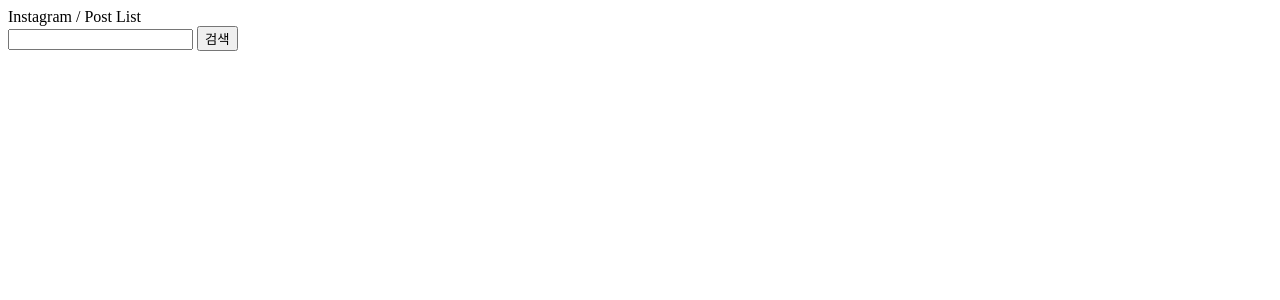
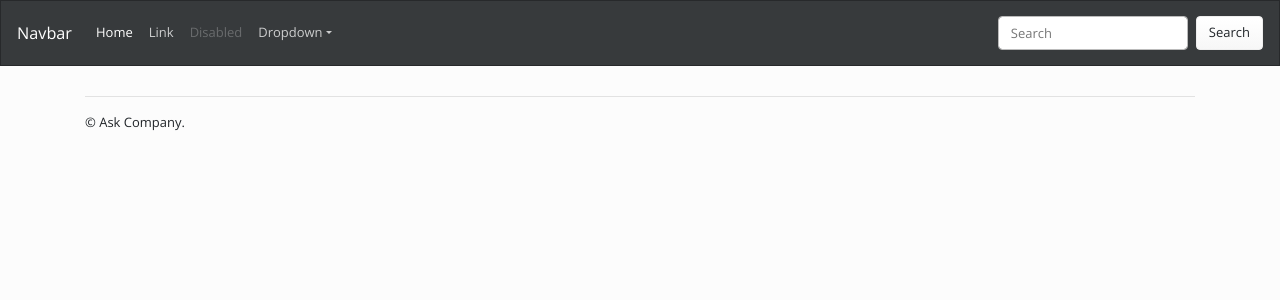
Before and after one commit to prograsshopper/django-with-react, a Django app: page /instagram/ in a window 1280 px wide. Shown: the top 300 px of the page. Run offline with Django 3.2, Linux system fonts and the light colour scheme; the visitor is signed in with stand-in values (Sample User, id 1); data that the repository does not hold is empty; some libraries are stand-ins or nearby versions.

Commit message:
Front Basic: CSS Layout

```diff
--- /dev/null
+++ b/askcompany/instagram/templates/instagram/layout.html
@@ -0,0 +1,69 @@
+<!doctype html>
+<html lang="ko">
+<head>
+    <meta charset="utf-8" />
+    <title>{% block title %}{% endblock title %}</title>
+{#    <link rel="stylesheet" href="https://stackpath.bootstrapcdn.com/bootstrap/4.4.1/css/bootstrap.min.css" integrity="sha384-Vkoo8x4CGsO3+Hhxv8T/Q5PaXtkKtu6ug5TOeNV6gBiFeWPGFN9MuhOf23Q9Ifjh" crossorigin="anonymous">#}
+{#    <link href="https://stackpath.bootstrapcdn.com/bootswatch/4.4.1/darkly/bootstrap.min.css" rel="stylesheet" integrity="sha384-rCA2D+D9QXuP2TomtQwd+uP50EHjpafN+wruul0sXZzX/Da7Txn4tB9aLMZV4DZm" crossorigin="anonymous">#}
+    <link href="https://stackpath.bootstrapcdn.com/bootswatch/4.4.1/simplex/bootstrap.min.css" rel="stylesheet" integrity="sha384-cRAmF0wErT4D9dEBc36qB6pVu+KmLh516IoGWD/Gfm6FicBbyDuHgS4jmkQB8u1a" crossorigin="anonymous">
+    <script
+          src="https://code.jquery.com/jquery-2.2.4.js"
+          integrity="sha256-iT6Q9iMJYuQiMWNd9lDyBUStIq/8PuOW33aOqmvFpqI="
+          crossorigin="anonymous"></script>
+    <script src="https://stackpath.bootstrapcdn.com/bootstrap/4.4.1/js/bootstrap.min.js" integrity="sha384-wfSDF2E50Y2D1uUdj0O3uMBJnjuUD4Ih7YwaYd1iqfktj0Uod8GCExl3Og8ifwB6" crossorigin="anonymous"></script>
+    <style>
+        body {
+            padding-top: 5rem;
+            padding-bottom: 2rem;
+        }
+    </style>
+</head>
+<body>
+
+<nav class="navbar navbar-expand-md navbar-dark bg-dark fixed-top">
+  <a class="navbar-brand" href="#">Navbar</a>
+  <button class="navbar-toggler" type="button" data-toggle="collapse" data-target="#navbarsExampleDefault" aria-controls="navbarsExampleDefault" aria-expanded="false" aria-label="Toggle navigation">
+    <span class="navbar-toggler-icon"></span>
+  </button>
+
+  <div class="collapse navbar-collapse" id="navbarsExampleDefault">
+    <ul class="navbar-nav mr-auto">
+      <li class="nav-item active">
+        <a class="nav-link" href="#">Home <span class="sr-only">(current)</span></a>
+      </li>
+      <li class="nav-item">
+        <a class="nav-link" href="#">Link</a>
+      </li>
+      <li class="nav-item">
+        <a class="nav-link disabled" href="#" tabindex="-1" aria-disabled="true">Disabled</a>
+      </li>
+      <li class="nav-item dropdown">
+        <a class="nav-link dropdown-toggle" href="#" id="dropdown01" data-toggle="dropdown" aria-haspopup="true" aria-expanded="false">Dropdown</a>
+        <div class="dropdown-menu" aria-labelledby="dropdown01">
+          <a class="dropdown-item" href="#">Action</a>
+          <a class="dropdown-item" href="#">Another action</a>
+          <a class="dropdown-item" href="#">Something else here</a>
+        </div>
+      </li>
+    </ul>
+    <form class="form-inline my-2 my-lg-0">
+      <input class="form-control mr-sm-2" type="text" placeholder="Search" aria-label="Search">
+      <button class="btn btn-secondary my-2 my-sm-0" type="submit">Search</button>
+    </form>
+  </div>
+</nav>
+
+<div class="container">
+    <div class="row">
+        <div class="col-sm-12">
+            {% block content %}
+            {% endblock content %}
+
+            <hr/>
+            &copy; Ask Company.
+        </div>
+    </div>
+</div>
+
+</body>
+</html>
--- a/askcompany/instagram/templates/instagram/post_list.html
+++ b/askcompany/instagram/templates/instagram/post_list.html
@@ -1,4 +1,4 @@
-
+{% extends "instagram/layout.html" %}
 {% load bootstrap4 %}
 
 {% block title %}
@@ -6,11 +6,6 @@
 {% endblock title %}
 
 {% block content %}
-    <form action="" method="get">
-        <input type="text" name="q" value="{{ q }}"/>
-        <input type="submit" value="검색" />
-    </form>
-
 
     <table class="table table-bordered table-hover">
         <tbody>
```
